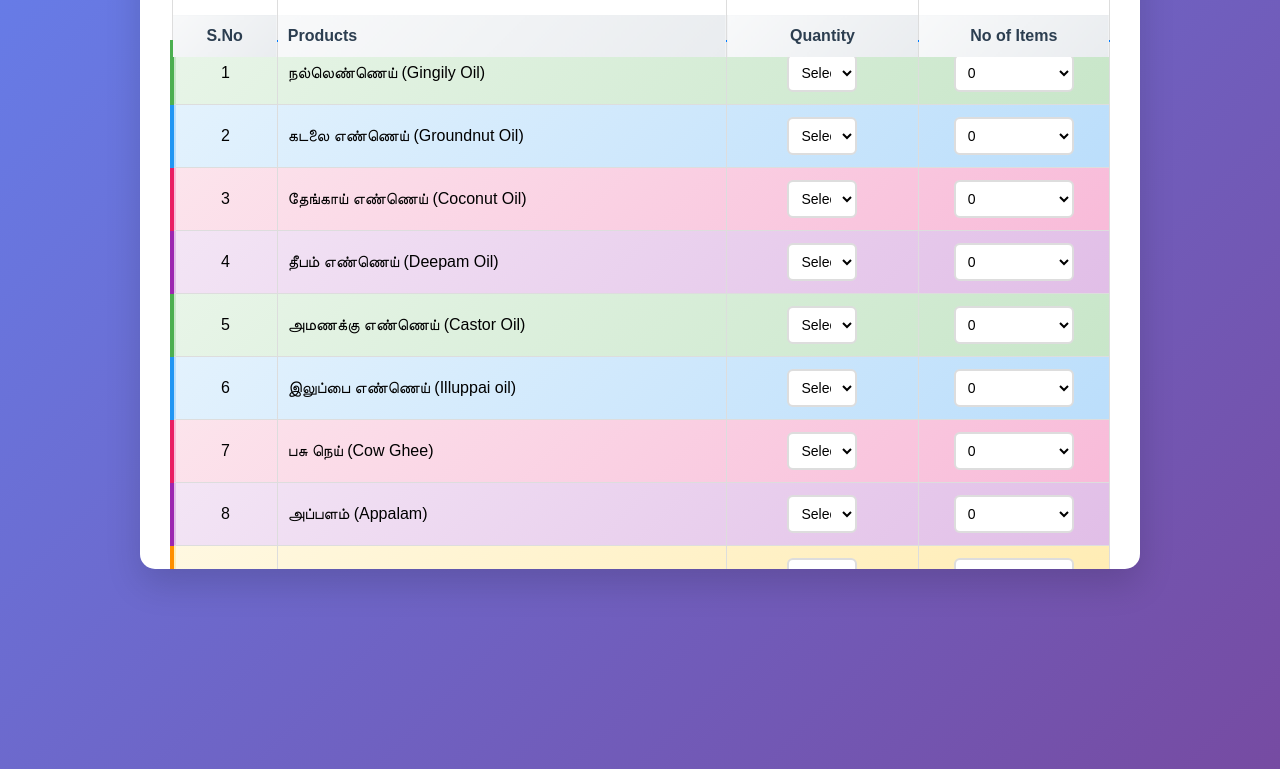
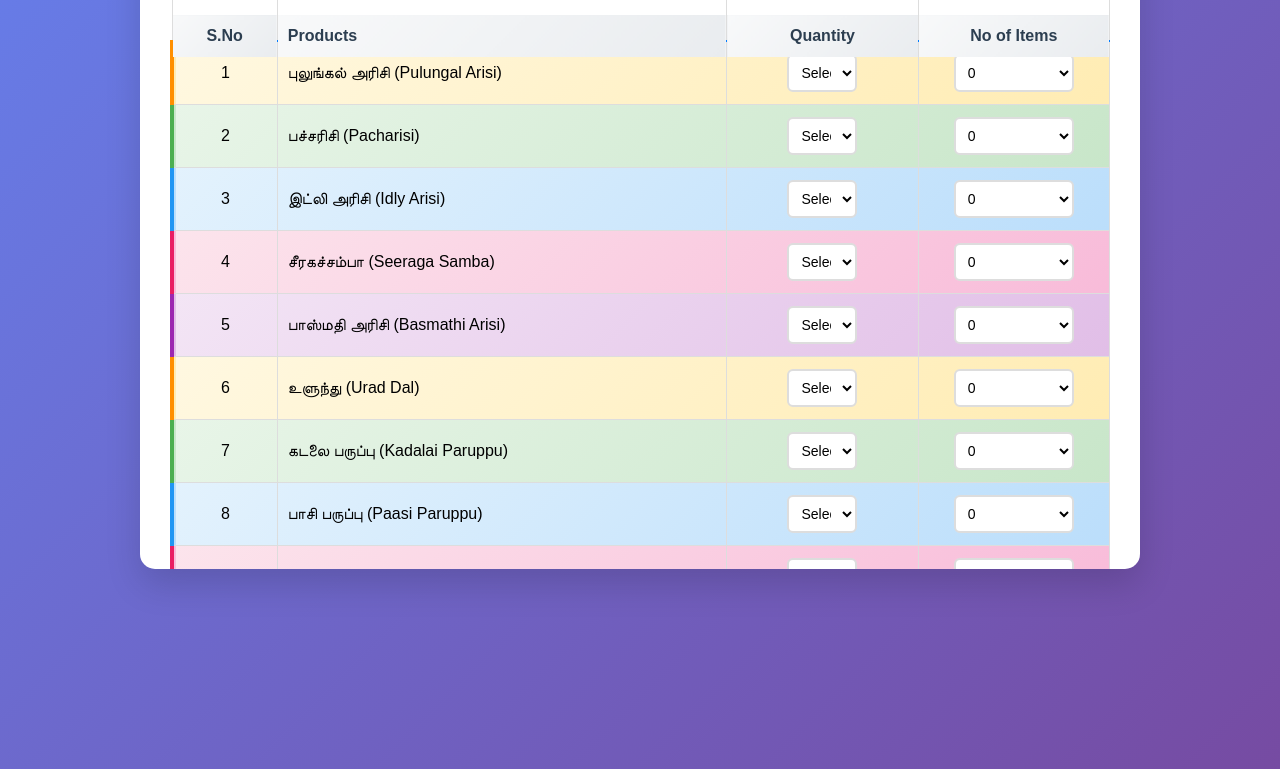
Before and after one commit to Pvanidha/poornima-traders, a plain HTML site: page index.html in a window 1280 px wide. Shown: the part 111-880 px from the top of the page. Drawn offline with Linux system fonts and the light colour scheme.

Commit message:
Added rice and Dhall products

```diff
--- a/index.html
+++ b/index.html
@@ -294,6 +294,60 @@
 
     // Product data with different quantity options and prices
     const productData = {
+      23: {
+        name: "புலுங்கல் அரிசி (Pulungal Arisi)",
+        options: [
+          { size: "26kg", price: 2100 }
+        ]
+      },
+      24: {
+        name: "பச்சரிசி (Pacharisi)",
+        options: [
+          { size: "26kg", price: 2100 }
+        ]
+      },
+      25: {
+        name: "இட்லி அரிசி (Idly Arisi)",
+        options: [
+          { size: "26kg", price: 2100 }
+        ]
+      },
+      26: {
+        name: "சீரகச்சம்பா (Seeraga Samba)",
+        options: [
+          { size: "26kg", price: 2100 }
+        ]
+      },
+      27: {
+        name: "பாஸ்மதி அரிசி (Basmathi Arisi)",
+        options: [
+          { size: "26kg", price: 2100 }
+        ]
+      },
+      28: {
+        name: "உளுந்து (Urad Dal)",
+        options: [
+          { size: "1kg", price: 150 }
+        ]
+      },
+      29: {
+        name: "கடலை பருப்பு (Kadalai Paruppu)",
+        options: [
+          { size: "1kg", price: 150 }
+        ]
+      },
+      30: {
+        name: "பாசி பருப்பு (Paasi Paruppu)",
+        options: [
+          { size: "1kg", price: 150 }
+        ]
+      },
+      31: {
+        name: "துவரம் பருப்பு (Thuvaram Paruppu)",
+        options: [
+          { size: "1kg", price: 150 }
+        ]
+      },
       1: {
         name: "மஞ்சள் தூள் (Manjal Thool)",
         options: [
@@ -348,7 +402,7 @@
         options: [
           { size: "1 KG", price: 800 },
           { size: "1/2 KG", price: 400 },
-          { size: "250 Gram", price: 200 }
+          { size: "200 Gram", price: 200 }
         ]
       },
       9: {
@@ -640,71 +694,134 @@
           <th>No of Items</th>
         </tr>
       <tbody>
+        <tr class="color-1">
+          <td>1</td>
+          <td>புலுங்கல் அரிசி (Pulungal Arisi)</td>
+          <td><select class="quantity-select" data-product-id="23"></select></td>
+          <td><select class="items-select"></select></td>
+        </tr>
+
         <tr class="color-2">
-          <td>1</td>
+          <td>2</td>
+          <td>பச்சரிசி (Pacharisi)</td>
+          <td><select class="quantity-select" data-product-id="24"></select></td>
+          <td><select class="items-select"></select></td>
+        </tr>
+
+        <tr class="color-3">
+          <td>3</td>
+          <td>இட்லி அரிசி (Idly Arisi)</td>
+          <td><select class="quantity-select" data-product-id="25"></select></td>
+          <td><select class="items-select"></select></td>
+        </tr>
+
+        <tr class="color-4">
+          <td>4</td>
+          <td>சீரகச்சம்பா (Seeraga Samba)</td>
+          <td><select class="quantity-select" data-product-id="26"></select></td>
+          <td><select class="items-select"></select></td>
+        </tr>
+
+        <tr class="color-5">
+          <td>5</td>
+          <td>பாஸ்மதி அரிசி (Basmathi Arisi)</td>
+          <td><select class="quantity-select" data-product-id="27"></select></td>
+          <td><select class="items-select"></select></td>
+        </tr>
+
+        <tr class="color-1">
+          <td>6</td>
+          <td>உளுந்து (Urad Dal)</td>
+          <td><select class="quantity-select" data-product-id="28"></select></td>
+          <td><select class="items-select"></select></td>
+        </tr>
+
+        <tr class="color-2">
+          <td>7</td>
+          <td>கடலை பருப்பு (Kadalai Paruppu)</td>
+          <td><select class="quantity-select" data-product-id="29"></select></td>
+          <td><select class="items-select"></select></td>
+        </tr>
+
+        <tr class="color-3">
+          <td>8</td>
+          <td>பாசி பருப்பு (Paasi Paruppu)</td>
+          <td><select class="quantity-select" data-product-id="30"></select></td>
+          <td><select class="items-select"></select></td>
+        </tr>
+
+        <tr class="color-4">
+          <td>9</td>
+          <td>துவரம் பருப்பு (Thuvaram Paruppu)</td>
+          <td><select class="quantity-select" data-product-id="31"></select></td>
+          <td><select class="items-select"></select></td>
+        </tr>
+
+        <tr class="color-2">
+          <td>10</td>
           <td>நல்லெண்ணெய் (Gingily Oil)</td>
           <td><select class="quantity-select" data-product-id="2"></select></td>
           <td><select class="items-select"></select></td>
         </tr>
 
         <tr class="color-3">
-          <td>2</td>
+          <td>11</td>
           <td>கடலை எண்ணெய் (Groundnut Oil)</td>
           <td><select class="quantity-select" data-product-id="3"></select></td>
           <td><select class="items-select"></select></td>
         </tr>
 
         <tr class="color-4">
-          <td>3</td>
+          <td>12</td>
           <td>தேங்காய் எண்ணெய் (Coconut Oil)</td>
           <td><select class="quantity-select" data-product-id="4"></select></td>
           <td><select class="items-select"></select></td>
         </tr>
 
         <tr class="color-5">
-          <td>4</td>
+          <td>13</td>
           <td>தீபம் எண்ணெய் (Deepam Oil)</td>
           <td><select class="quantity-select" data-product-id="5"></select></td>
           <td><select class="items-select"></select></td>
         </tr>
 
         <tr class="color-2">
-          <td>5</td>
+          <td>14</td>
           <td>அமணக்கு எண்ணெய் (Castor Oil)</td>
           <td><select class="quantity-select" data-product-id="7"></select></td>
           <td><select class="items-select"></select></td>
         </tr>
 
         <tr class="color-3">
-          <td>6</td>
+          <td>15</td>
           <td>இலுப்பை எண்ணெய் (Illuppai oil)</td>
           <td><select class="quantity-select" data-product-id="22"></select></td>
           <td><select class="items-select"></select></td>
         </tr>
 
         <tr class="color-4">
-          <td>7</td>
+          <td>16</td>
           <td>பசு நெய் (Cow Ghee)</td>
           <td><select class="quantity-select" data-product-id="8"></select></td>
           <td><select class="items-select"></select></td>
         </tr>
 
         <tr class="color-5">
-          <td>8</td>
+          <td>17</td>
           <td>அப்பளம் (Appalam)</td>
           <td><select class="quantity-select" data-product-id="19"></select></td>
           <td><select class="items-select"></select></td>
         </tr>
 
         <tr class="color-1">
-          <td>9</td>
+          <td>18</td>
           <td>நாட்டு சர்க்கரை (Country Sugar)</td>
           <td><select class="quantity-select" data-product-id="20"></select></td>
           <td><select class="items-select"></select></td>
         </tr>
 
         <tr class="color-2">
-          <td>10</td>
+          <td>19</td>
           <td>வால்பாறை தேயிலை தூள் (Valparai Tea Powder)</td>
           <td><select class="quantity-select" data-product-id="21"></select></td>
           <td><select class="items-select"></select></td>
```
